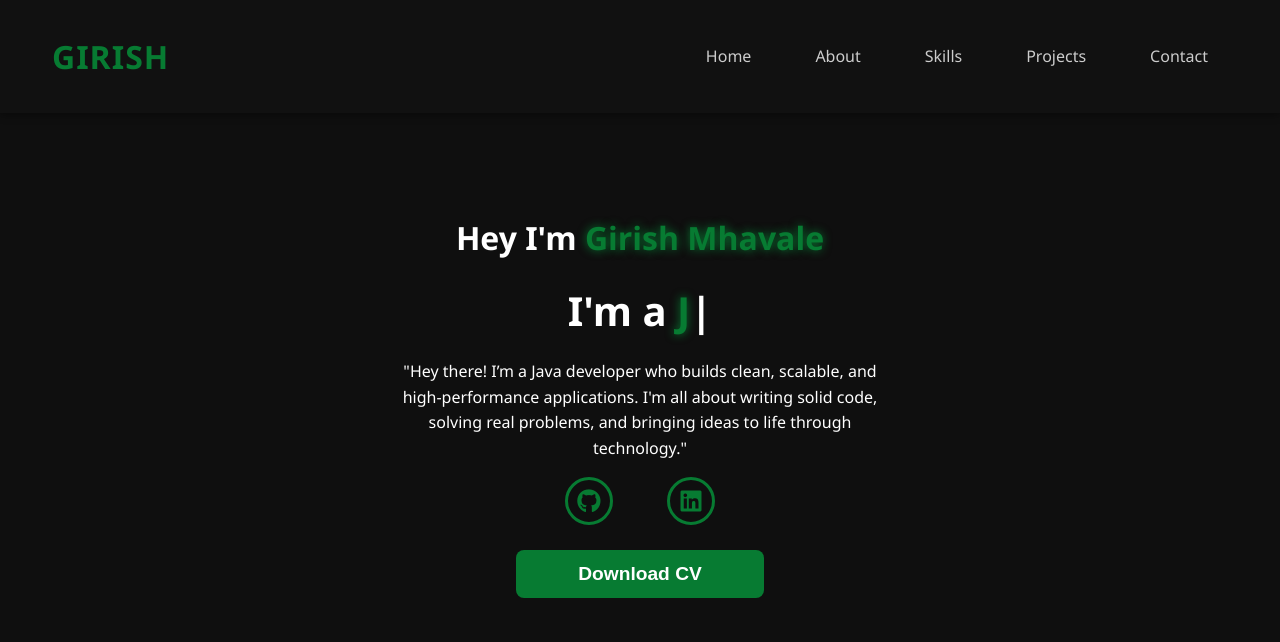
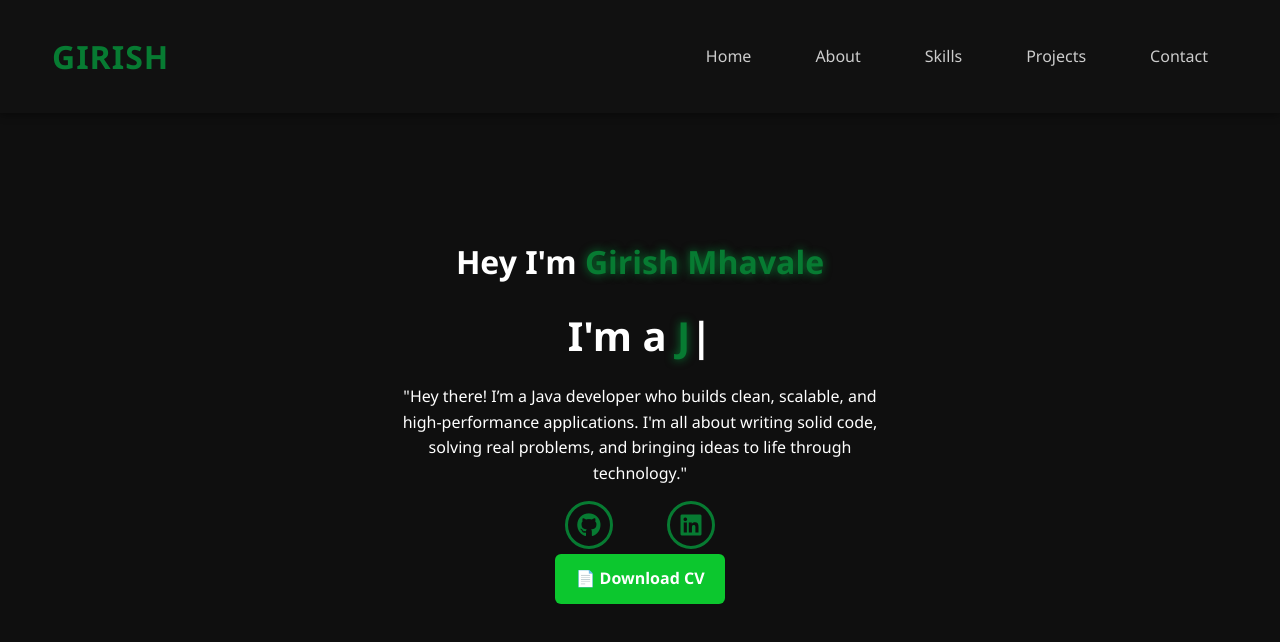
Before and after one commit to girishgm7793/My_Portfolio, a plain HTML site: page index.html in a window 1280 px wide. Shown: the top 642 px of the page. Drawn offline with nearby package versions, Linux system fonts and the light colour scheme.

Commit message:
download cv Updated

```diff
--- a/index.html
+++ b/index.html
@@ -55,8 +55,13 @@
         <a href="https://www.linkedin.com/in/girish-mhavale-aa058b199/" data-aos="fade-up" data-aos-duration="1500" data-aos-delay="1500"><i class="fa-brands fa-linkedin"></i></a>
         <!-- <a href="#" data-aos="fade-up" data-aos-duration="1500" data-aos-delay="1600"><i class="fa-brands fa-twitter"></i></a> -->
       </div>
-      <div class="btn" data-aos="zoom-in" data-aos-duration="1500" data-aos-delay="1800">
-        <button>Download CV</button>
+      <div class="btn">
+        <div class="btn" data-aos="zoom-in" data-aos-duration="1500" data-aos-delay="1800">
+  <a href="https://drive.google.com/file/d/1209hJZtSDHmZwxW0iPkxwWDv-fXhcqZO/view?usp=drivesdk" download
+     style="display:inline-block; padding:12px 20px; background:#0cc72e; color:white; text-decoration:none; border-radius:6px; font-weight:bold;">
+    📄 Download CV
+  </a>
+</div>
       </div>
     </div>
   </div>
```
